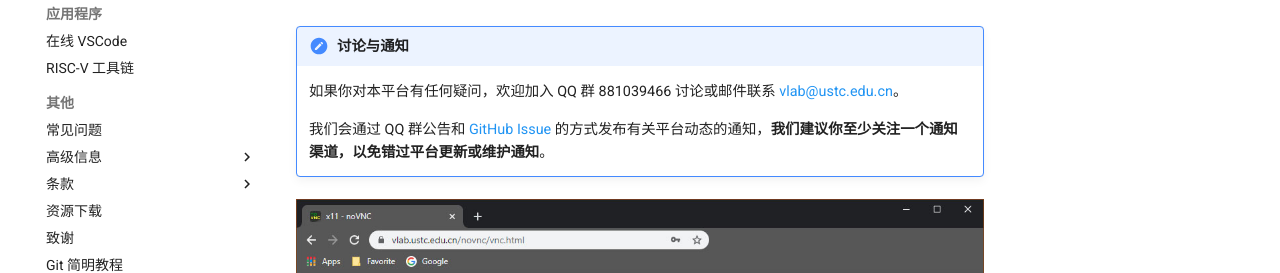
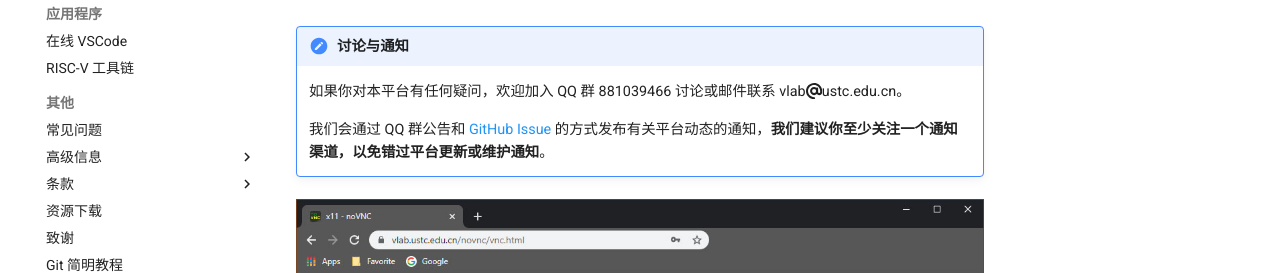
Before and after one commit to USTC-vlab/docs, an MkDocs documentation site: the page built from docs/index.md, in a window 1280 px wide and 900 px high. Shown: the part 366-639 px from the top of the window. Built offline with MkDocs 1.6.1 and Material for MkDocs 9.7.7, drawn with Linux system fonts in a browser that asks for light colours; comment, search, counter and statistics services are not loaded; part of the change alters nothing that is shown.

Commit message:
Slightly obfuscate email

```diff
--- a/docs/index.md
+++ b/docs/index.md
@@ -8,7 +8,7 @@
 
 !!! note "讨论与通知"
 
-    如果你对本平台有任何疑问，欢迎加入 QQ 群 881039466 讨论或邮件联系 [vlab@ustc.edu.cn](mailto:vlab@ustc.edu.cn)。
+    如果你对本平台有任何疑问，欢迎加入 QQ 群 881039466 讨论或邮件联系 vlab:fontawesome-solid-at:ustc.edu.cn。
 
     我们会通过 QQ 群公告和 [GitHub Issue](https://github.com/USTC-vlab/notifications) 的方式发布有关平台动态的通知，**我们建议你至少关注一个通知渠道，以免错过平台更新或维护通知**。
 
```
